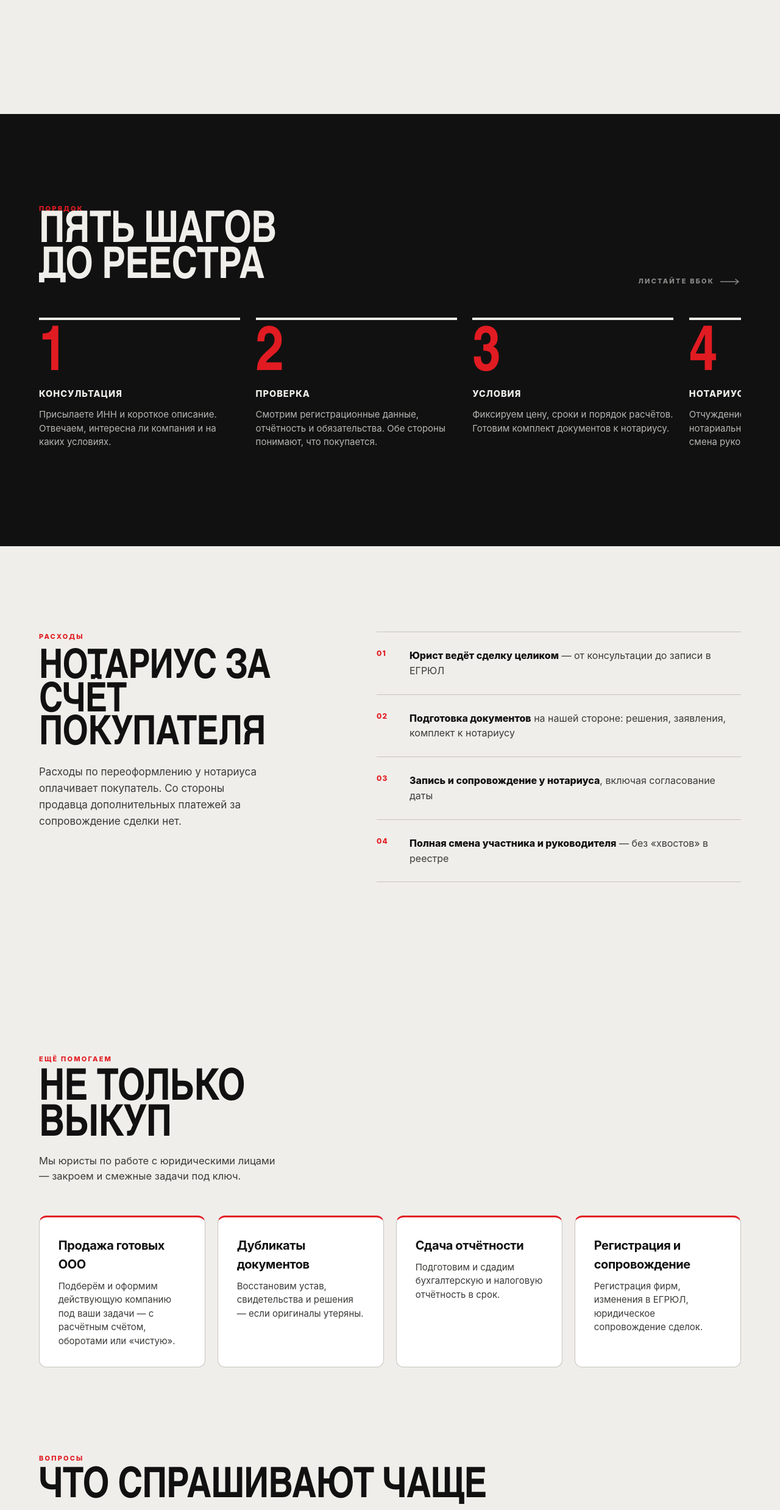
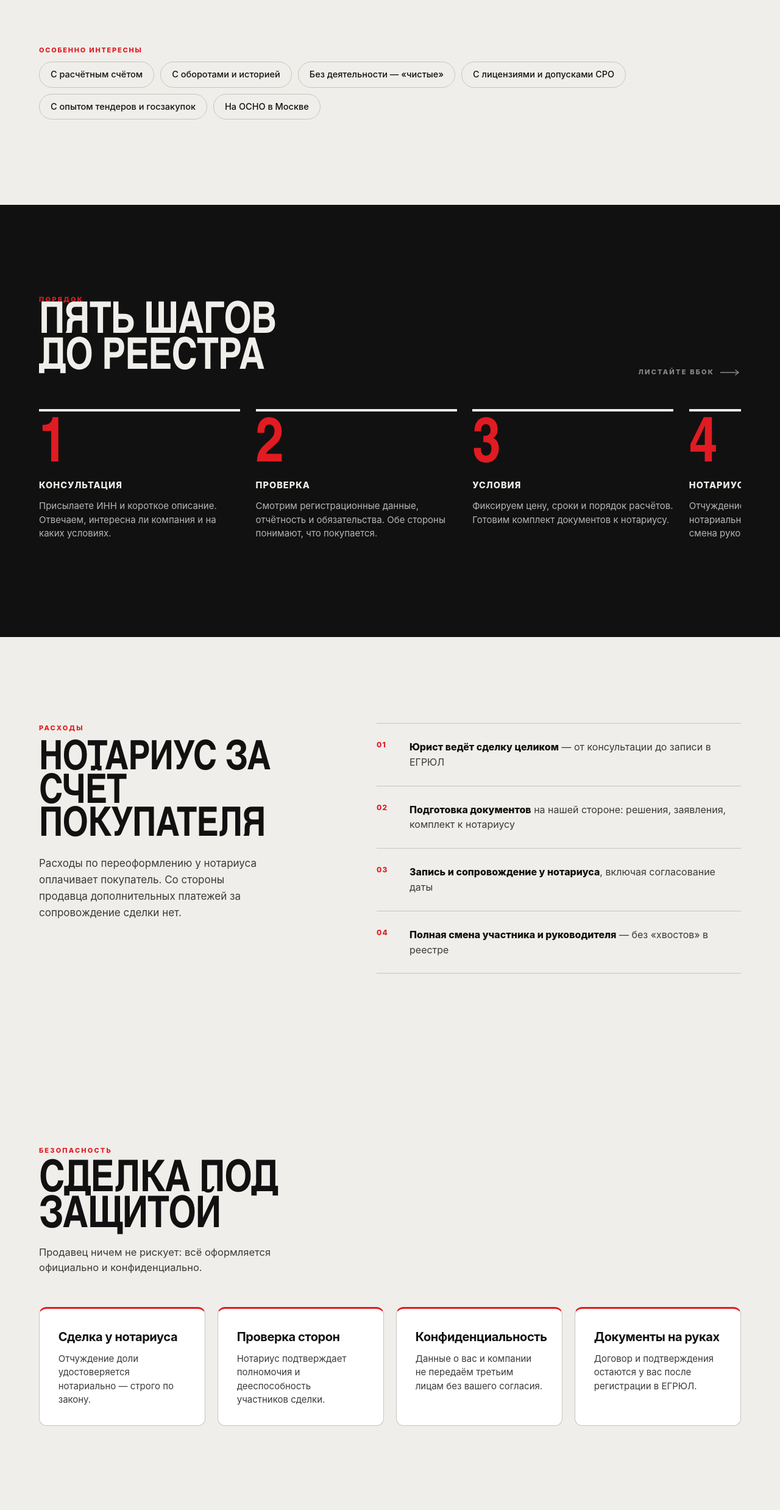
Before and after one commit to eblo-max/booot, a plain HTML site: page landing/static/index.html in a window 1280 px wide. Shown: the part 5536-8013 px from the top of the page at 61% size. Drawn offline with Linux system fonts and the light colour scheme.

Commit message:
Обогащение: блок безопасности/конфиденциальности и «особенно интересны» (типы фирм)
Co-Authored-By: Claude Opus 4.8 <noreply@anthropic.com>

```diff
--- a/landing/static/index.html
+++ b/landing/static/index.html
@@ -1153,6 +1153,17 @@
   .crit b { display: block; font-family: var(--display); font-weight: 900; font-stretch: condensed; text-transform: uppercase; font-size: clamp(22px, 2.6vw, 33px); line-height: .95; margin-bottom: 7px; }
   .crit dd { margin: 0; font-size: 15.5px; color: var(--ink-2); line-height: 1.5; max-width: 32ch; }
 
+  /* «особенно интересны» — теги под критериями */
+  .hot { display: flex; flex-wrap: wrap; align-items: center; gap: 10px; margin-top: clamp(28px, 3.4vw, 44px); }
+  .hot-label { font-size: 11px; font-weight: 800; letter-spacing: .16em; text-transform: uppercase; color: var(--red); margin-right: 6px; }
+  .hot ul { list-style: none; display: flex; flex-wrap: wrap; gap: 10px; margin: 0; padding: 0; }
+  .hot li {
+    border: 1.5px solid var(--line); border-radius: 999px;
+    padding: 9px 18px; font-size: 14.5px; font-weight: 500; color: var(--ink);
+    transition: border-color .18s, background .18s, transform .18s;
+  }
+  .hot li:hover { border-color: var(--red); transform: translateY(-2px); }
+
   /* ---------- 6. ШАГИ: горизонтальная лента ---------- */
 
   .flow { background: var(--ink); color: var(--bg); padding: var(--sec) 0; }
@@ -1215,6 +1226,7 @@
   /* ---------- ЕЩЁ ПОМОГАЕМ ---------- */
 
   .svc-sec { padding: var(--sec) 0; }
+  .svc-sec + .svc-sec { padding-top: 0; }  /* два блока подряд — без двойного отступа */
   .svc {
     display: grid; grid-template-columns: repeat(auto-fit, minmax(240px, 1fr));
     gap: clamp(14px, 1.6vw, 20px);
@@ -1774,6 +1786,18 @@
           <div><dt>Долги и споры</dt><b>Индивидуально</b><dd>Важно назвать их на первом шаге — на проверке они всплывут</dd></div>
         </div>
       </dl>
+
+      <div class="hot reveal">
+        <span class="hot-label">Особенно интересны</span>
+        <ul>
+          <li>С расчётным счётом</li>
+          <li>С оборотами и историей</li>
+          <li>Без деятельности — «чистые»</li>
+          <li>С лицензиями и допусками СРО</li>
+          <li>С опытом тендеров и госзакупок</li>
+          <li>На ОСНО в Москве</li>
+        </ul>
+      </div>
     </div>
   </section>
 
@@ -1841,6 +1865,36 @@
         <li><i>03</i><span><b>Запись и сопровождение у нотариуса</b>, включая согласование даты</span></li>
         <li><i>04</i><span><b>Полная смена участника и руководителя</b> — без «хвостов» в реестре</span></li>
       </ul>
+    </div>
+  </section>
+
+  <!-- 7.2 БЕЗОПАСНОСТЬ -->
+  <section class="svc-sec">
+    <div class="shell">
+      <div class="crit-head reveal">
+        <span class="kicker">Безопасность</span>
+        <h2 class="display">Сделка под защитой</h2>
+        <p>Продавец ничем не рискует: всё оформляется официально и конфиденциально.</p>
+      </div>
+
+      <div class="svc reveal">
+        <div class="svc-item">
+          <b>Сделка у нотариуса</b>
+          <span>Отчуждение доли удостоверяется нотариально — строго по закону.</span>
+        </div>
+        <div class="svc-item">
+          <b>Проверка сторон</b>
+          <span>Нотариус подтверждает полномочия и дееспособность участников сделки.</span>
+        </div>
+        <div class="svc-item">
+          <b>Конфиденциальность</b>
+          <span>Данные о вас и компании не передаём третьим лицам без вашего согласия.</span>
+        </div>
+        <div class="svc-item">
+          <b>Документы на руках</b>
+          <span>Договор и подтверждения остаются у вас после регистрации в ЕГРЮЛ.</span>
+        </div>
+      </div>
     </div>
   </section>
 
```
